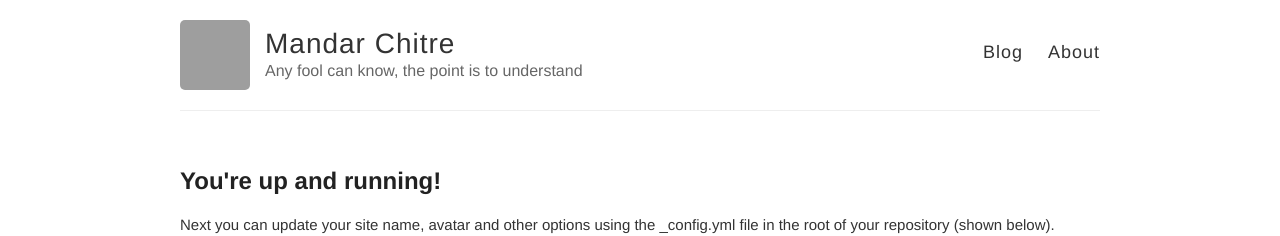
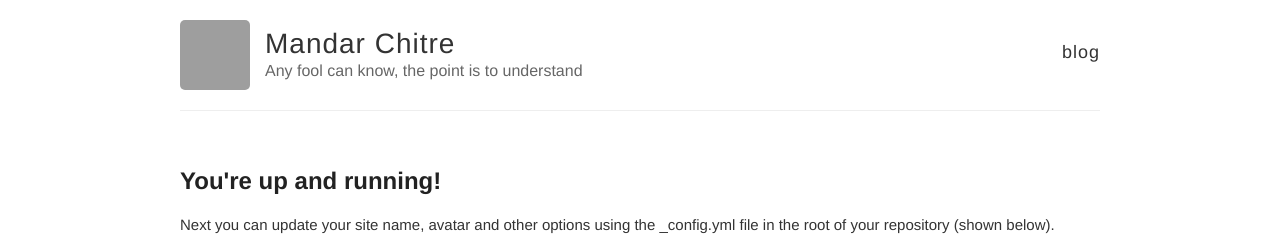
Before and after one commit to mchitre/mchitre-blog, a Jekyll site: the page built from index.html, in a window 1280 px wide. Shown: the top 236 px of the page. Built offline with Jekyll 4.4.1, drawn with Linux system fonts in a browser that asks for light colours; grey boxes are pictures that could not be loaded.

```diff
--- a/_layouts/default.html
+++ b/_layouts/default.html
@@ -17,16 +17,16 @@
     <div class="wrapper-masthead">
       <div class="container">
         <header class="masthead clearfix">
-          <a href="{{ site.baseurl }}/" class="site-avatar"><img src="{{ site.avatar }}" /></a>
+          <a href="http://www.chitre.net" class="site-avatar"><img src="{{ site.avatar }}" /></a>
 
           <div class="site-info">
-            <h1 class="site-name"><a href="{{ site.baseurl }}/">{{ site.name }}</a></h1>
+            <h1 class="site-name"><a href="http://www.chitre.net/">{{ site.name }}</a></h1>
             <p class="site-description">{{ site.description }}</p>
           </div>
 
           <nav>
-            <a href="{{ site.baseurl }}/">Blog</a>
-            <a href="http://www.chitre.net">About</a>
+            <a href="{{ site.baseurl }}/">blog</a>
+            <!-- a href="http://www.chitre.net"><img src="{{ site.baseurl }}/images/home.png" width="48" /></a -->
           </nav>
         </header>
       </div>
```
Also changed, not shown: images/home.png (added).
